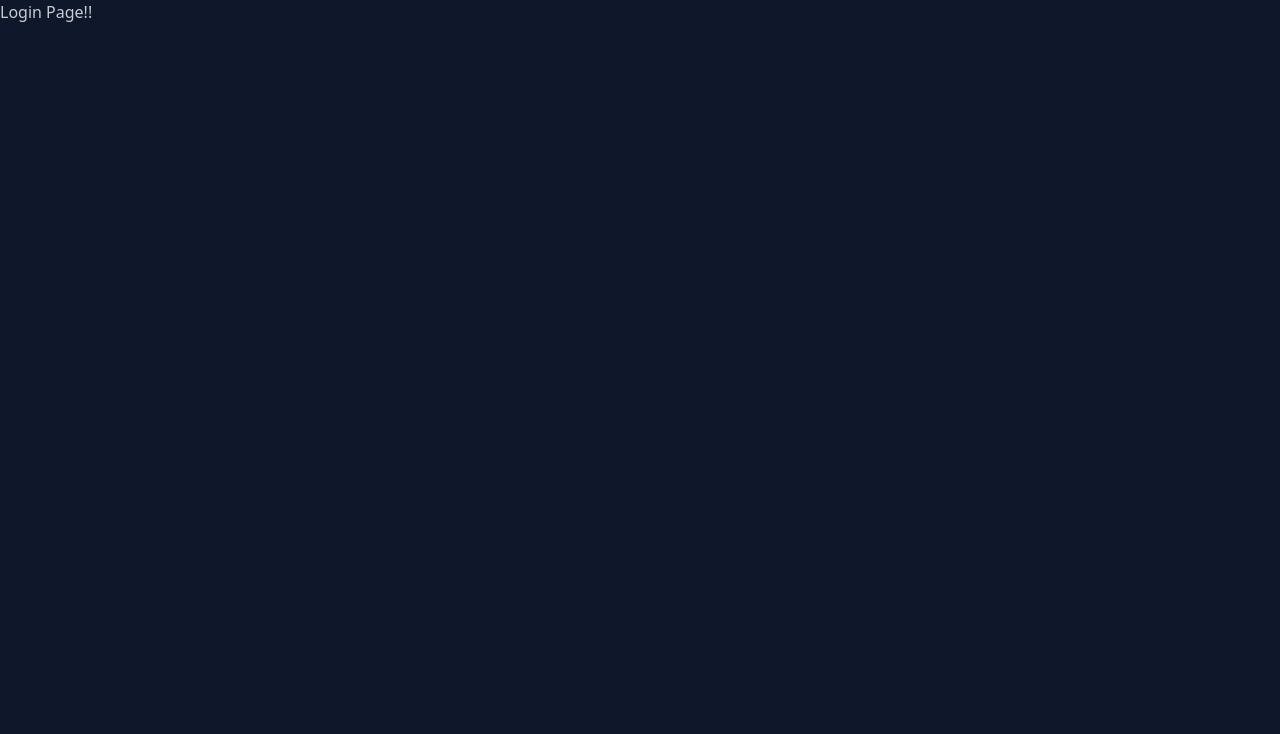
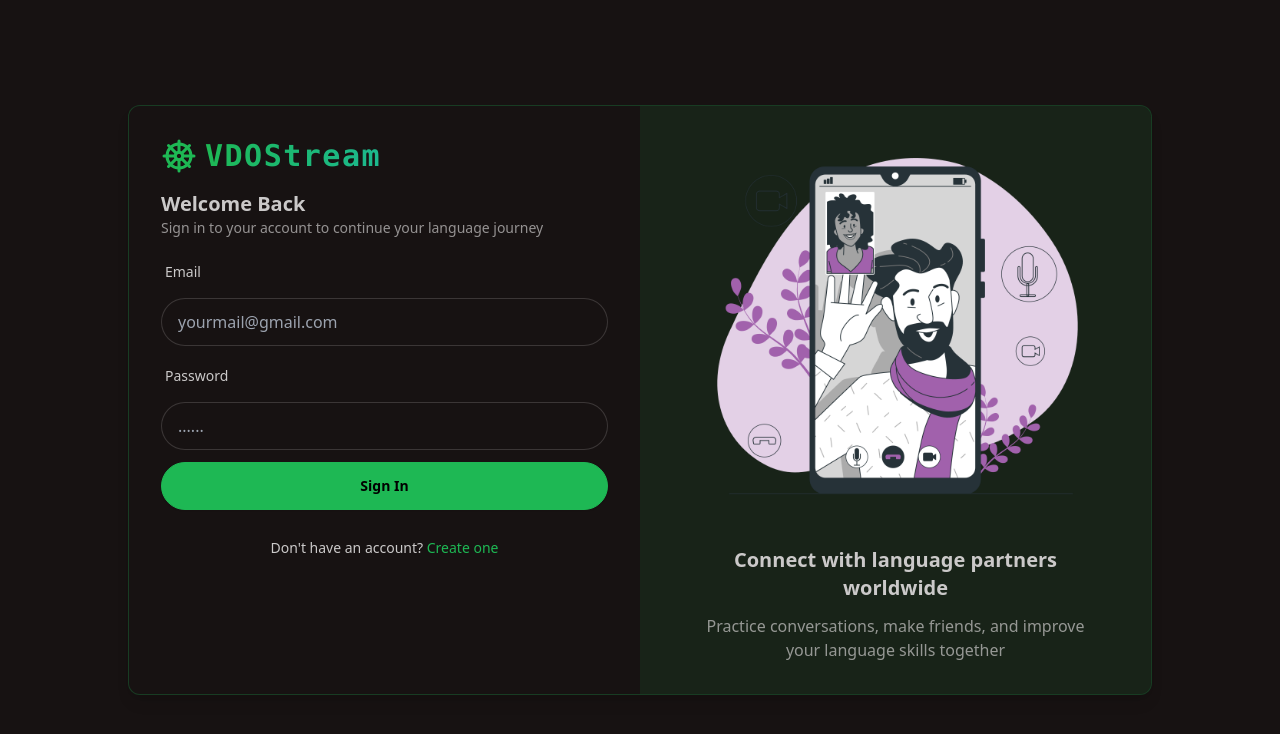
Before and after one commit to arpitklu/VDOStream, a React (Vite) app in the folder frontend/VideoStream/: page /login in a window 1280 px wide. Shown: the top 734 px of the page. Built offline with nearby package versions, Linux system fonts and the light colour scheme; no server answers.

Commit message:
feat: Frontend Login Page completed.

```diff
--- a/frontend/VideoStream/src/App.jsx
+++ b/frontend/VideoStream/src/App.jsx
@@ -36,8 +36,16 @@
             )
           }
         />
-        <Route path='/signup' element={!isAuthenticated ? <SignupPage /> : <Navigate to="/" /> }/>
-        <Route path='/login' element={!isAuthenticated ? <LoginPage />: <Navigate to="/" /> }/>
+        <Route
+          path='/signup'
+          element={
+            !isAuthenticated ? <SignupPage /> : <Navigate to={isOnboarded ? "/" : "/onboarding"} />
+          }/>
+        <Route
+          path='/login'
+          element={
+            !isAuthenticated ? <LoginPage />: <Navigate to={isOnboarded ? "/" : "/onboarding"} />
+          }/>
         <Route path='/notifications' element={isAuthenticated ? <NotificationsPage /> : <Navigate to="/login" /> }/>
         <Route path='/call' element={isAuthenticated ? <CallPage /> : <Navigate to="/login" /> }/>
         <Route path='/chat' element={isAuthenticated ? <ChatPage /> : <Navigate to="/login"/> }/>
--- /dev/null
+++ b/frontend/VideoStream/src/hooks/useLogin.js
@@ -0,0 +1,14 @@
+import { useMutation, useQueryClient } from '@tanstack/react-query';
+import { login } from '../lib/api';
+
+const useLogin = () => {
+    const queryClient = useQueryClient();
+    const {mutate , isPending, error} = useMutation({
+        mutationFn: login,
+        onSuccess: ()=> queryClient.invalidateQueries({queryKey: ["authUser"]}),
+    });
+
+    return {error, isPending, loginMutation: mutate}
+}
+
+export default useLogin
--- /dev/null
+++ b/frontend/VideoStream/src/hooks/useSignUp.js
@@ -0,0 +1,16 @@
+import { useMutation, useQueryClient } from '@tanstack/react-query';
+import React from 'react'
+import { signup } from '../lib/api';
+
+const useSignUp = () => {
+
+    const queryClient = useQueryClient()
+    const {mutate, isPending, error} = useMutation({
+        mutationFn: signup,
+        onSuccess: () => queryClient.invalidateQueries({ queryKey: ["authUser"] }),
+    });
+
+    return {isPending, error, mutate};
+}
+
+export default useSignUp
--- a/frontend/VideoStream/src/lib/api.js
+++ b/frontend/VideoStream/src/lib/api.js
@@ -2,6 +2,11 @@
 
 export const signup = async (signupData) => {
     const response = await axiosInstance.post("/auth/signup", signupData);
+    return response.data;
+}
+
+export const login = async (loginData) => {
+    const response = await axiosInstance.post("/auth/login", loginData);
     return response.data;
 }
 
--- a/frontend/VideoStream/src/pages/LoginPage.jsx
+++ b/frontend/VideoStream/src/pages/LoginPage.jsx
@@ -1,7 +1,122 @@
+import { ShipWheelIcon } from "lucide-react";
+import { useState } from "react"
+import { Link } from "react-router";
+import useLogin from "../hooks/useLogin";
+
+const LoginPage = () => {
+    const [loginData, setLoginData] = useState({
+        email: "",
+        password: "",
+    });
 
 
-const LoginPage = () => {
-    return <h1>Login Page!!</h1>
+    const {isPending, error, loginMutation} = useLogin()
+
+    const handleLogin = (e) => {
+        e.preventDefault();
+        loginMutation(loginData);
+    }
+
+    return (
+        <div className="h-screen flex items-center justify-center p-4 sm:p-6 md:p-6" data-theme="forest">
+
+            <div className="border border-primary/25 flex flex-col lg:flex-row w-full max-w-5xl mx-auto bg-base-100 rounded-xl shadow-lg overflow-hidden" >
+            {/* LOGIN FORM SECTION */}
+                <div className="w-full lg:w-1/2 p-4 sm:p-8 flex flex-col">
+                    {/* LOGO */}
+                    <div className="mb-4 flex items-center justify-start gap-2">
+                        <ShipWheelIcon className="size-9 text-primary" />
+                        <span className="text-3xl font-bold font-mono bg-clip-text text-transparent bg-gradient-to-r from-primary to-secondary tracking-wider">
+                            VDOStream
+                        </span>
+                    </div>
+                    {/* ERROR MESSAGE DISPLAY */}
+                    { error && (
+                        <div className="alert alert-error mb-4">
+                            <span>{error.response.data.message}</span>
+                        </div>
+                    )}
+
+                    <div className="w-full">
+                        <form onSubmit={handleLogin}>
+                            <div className="space-y-4">
+                                <div>
+                                    <h2 className="text-xl font-semibold">Welcome Back</h2>
+                                    <p className="text-sm opacity-70">
+                                        Sign in to your account to continue your language journey
+                                    </p>
+                                </div>
+                                <div className="flex flex-col gap-3">
+                                    <div className="form-control w-full space-y-2">
+                                        <label className="label">
+                                            <span className="label-text">Email</span>
+                                        </label>
+                                        <input
+                                            type="email"
+                                            placeholder="yourmail@gmail.com"
+                                            className="input input-bordered w-full"
+                                            value={loginData.email}
+                                            onChange={ (e) => setLoginData({...loginData, email: e.target.value })}
+                                        />
+                                    </div>
+                                    <div className="form-control w-full space-y-2">
+                                        <label className="label">
+                                            <span className="label-text">Password</span>
+                                        </label>
+                                        <input
+                                            type="password"
+                                            placeholder="......"
+                                            className="input input-bordered w-full"
+                                            value={loginData.password}
+                                            onChange={ (e) => setLoginData({...loginData, password: e.target.value })}
+                                            required
+                                        />
+                                    </div>
+
+                                    <button type="submit" className="btn btn-primary w-full" disabled={isPending}>
+                                        {isPending ? (
+                                            <>
+                                                <span className="loading loading-spinner loading-xs"></span>
+                                                Signing in...
+                                            </>
+                                        ) : (
+                                            "Sign In"
+                                        )}
+                                    </button>
+
+                                    <div className="text-center mt-4">
+                                        <p className="text-sm">
+                                            Don't have an account? {" "}
+                                            <Link to="/signup" className="text-primary hover:underline">
+                                                Create one
+                                            </Link>
+                                        </p>
+                                    </div>
+                                </div>
+                            </div>
+                        </form>
+                    </div>
+                </div>
+
+                {/* IMAGE SECTION */}
+                <div className="hidden lg:flex w-full lg:w-1/2 bg-primary/10 items-center justify-center">
+                    <div className="max-w-md p-8">
+                        {/* Illustration */}
+                        <div className="realtive aspect-square max-w-sm mx-auto">
+                            <img src="logoVDOStream.png" alt="Language connection illustration" className="w-full h-full" />
+                        </div>
+
+                        <div className="text-center space-y-3 mt-6">
+                            <h2 className="text-xl font-semibold">Connect with language partners worldwide</h2>
+                            <p className="opacity-70">
+                                Practice conversations, make friends, and improve your language skills together
+                            </p>
+                        </div>
+                    </div>
+                </div>
+            </div>
+        </div>
+    )
 }
 
 export default LoginPage
--- a/frontend/VideoStream/src/pages/SignupPage.jsx
+++ b/frontend/VideoStream/src/pages/SignupPage.jsx
@@ -1,8 +1,7 @@
 import {ShipWheelIcon } from "lucide-react";
 import { useState } from "react";
 import { Link } from "react-router";
-import { useMutation, useQueryClient } from "@tanstack/react-query";
-import { signup } from "../lib/api";
+import useSignUp from "../hooks/useSignUp";
 
 const SignupPage = () => {
 
@@ -11,12 +10,8 @@
         email: "",
         password: "",
     });
-    const queryClient = useQueryClient()
 
-    const {mutate: signupMutation, isPending, error} = useMutation({
-        mutationFn: signup,
-        onSuccess: () => queryClient.invalidateQueries({ queryKey: ["authUser"] }),
-    });
+    const {isPending, error, signupMutation} = useSignUp();
 
     const handleSignup = (e) => {
         e.preventDefault()
```
